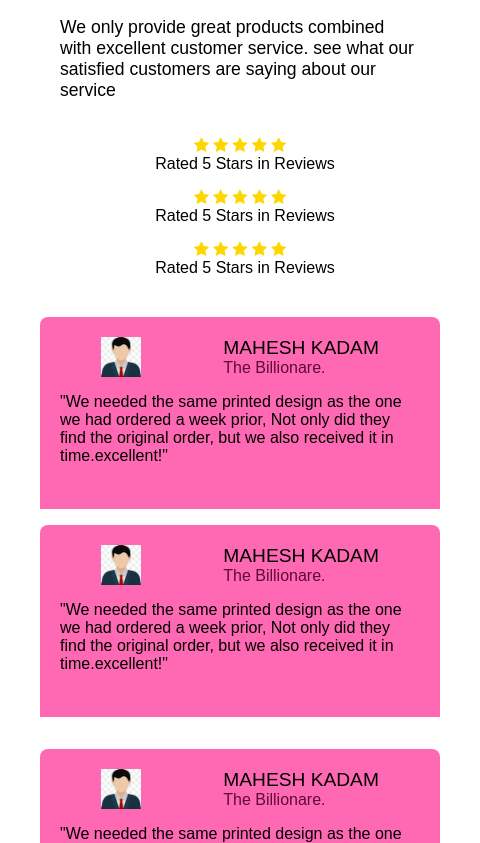
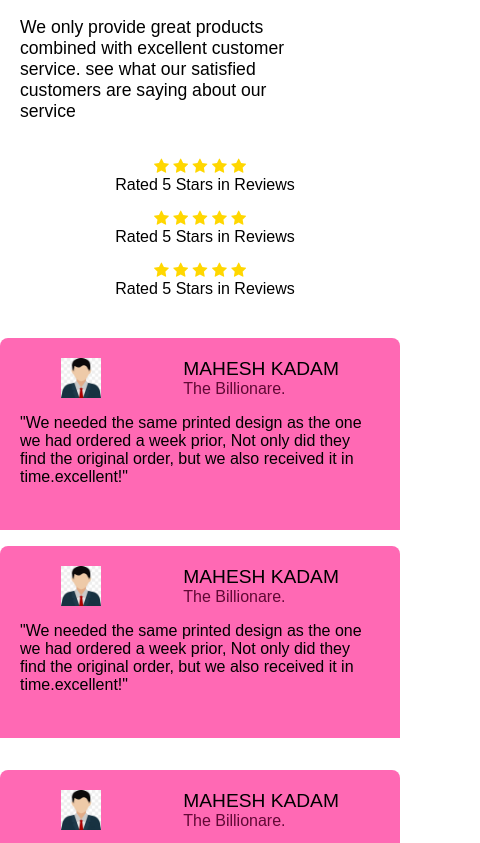
Before and after one commit to 3MaheshKadam/responsive5, a plain HTML site: page index.html in a window 390 px wide. Shown: the part 190-1033 px from the top of the page, 480 px wide, since content can reach past the window. Drawn offline with Linux system fonts and the light colour scheme.

Commit message:
Update style.css

```diff
--- a/style.css
+++ b/style.css
@@ -24,6 +24,7 @@ body{
     /* width: 50%; */
 }
 .smalltext{
+    width: 19rem;
     font-size: 1.1rem;
     /* padding: 20px; */
     margin-top: 2rem;
@@ -120,7 +121,7 @@ color: gold;
         align-items: center;
     }
     .hero{
-        width: 30rem;
+        width: 25rem;
     }
     .star-rating{
         margin-top: 1rem;
@@ -140,7 +141,7 @@ color: gold;
     }
     @media(max-width:622px){
         .container{
-            width: 30rem;
+            width: 25rem;
         }.second-flex{
             width: 25rem;
         }
```
